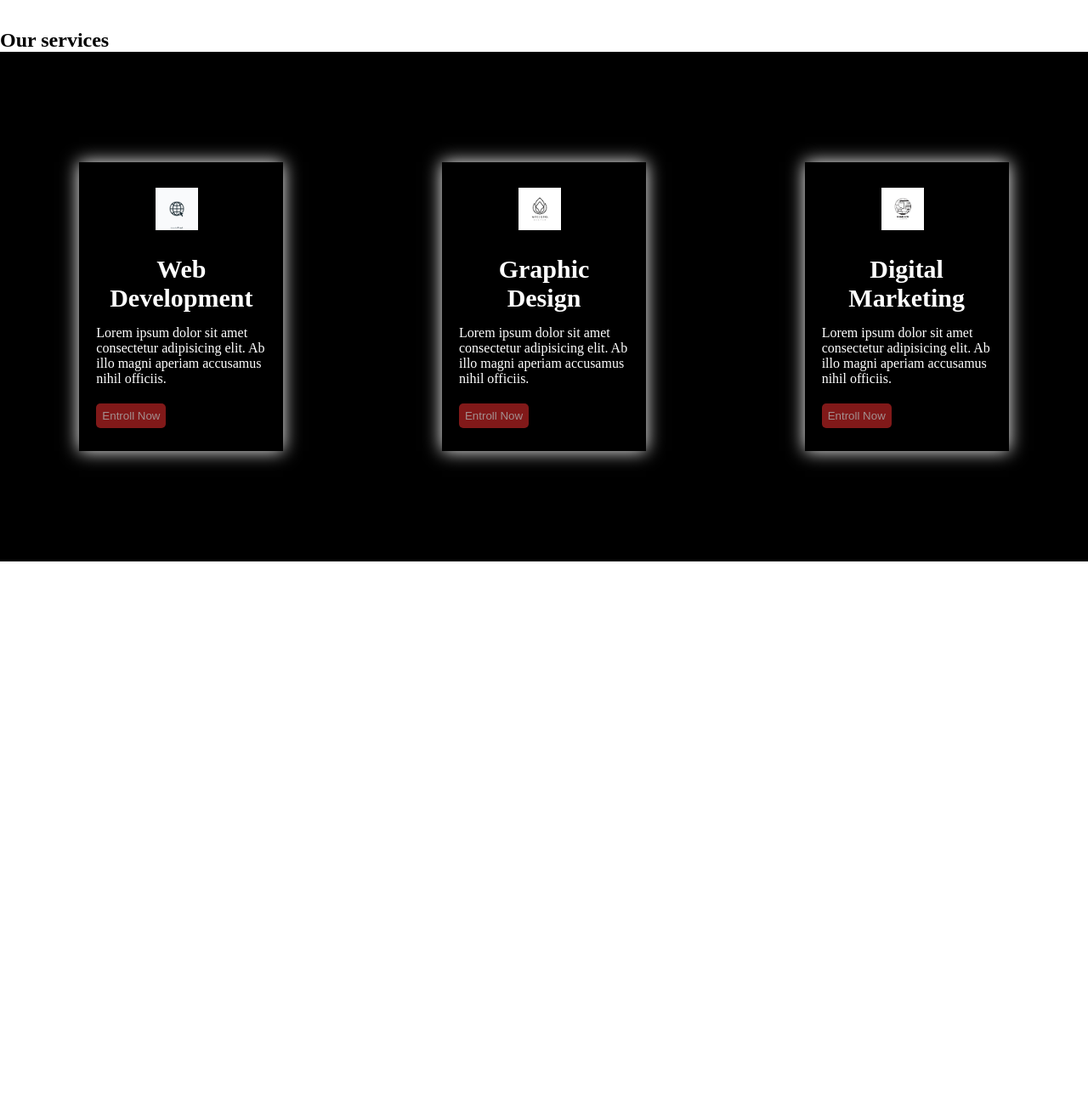
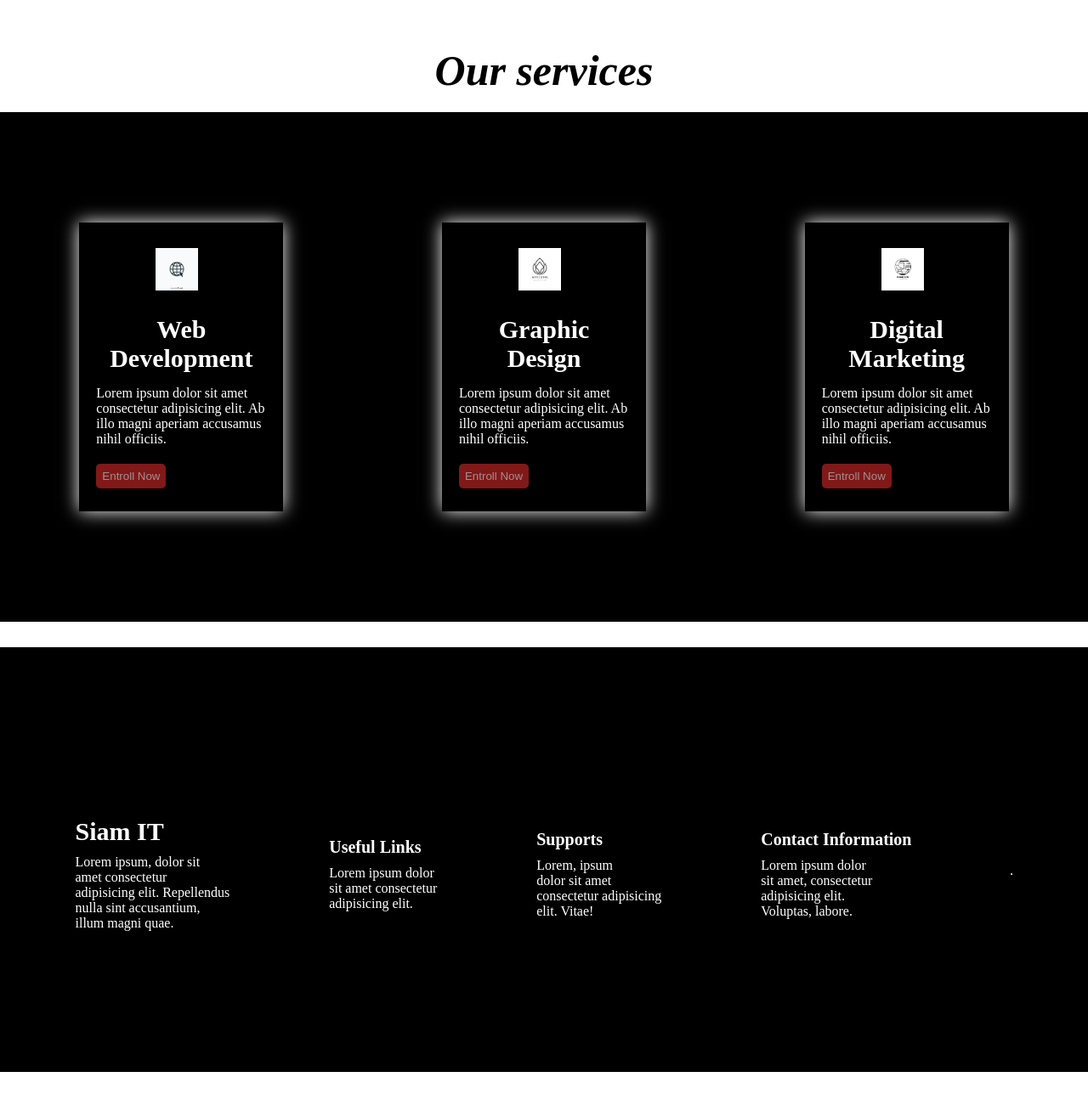
Before and after one commit to Thoryan009/Conceptusl-Session, a plain HTML site: page index.html in a window 1280 px wide. Shown: the part 1364-2672 px from the top of the page at 85% size. Before the commit the page ends 2025 px from the top, so only its background shows below. Drawn offline with Linux system fonts and the light colour scheme.

Commit message:
ek baki ache

```diff
--- a/index.html
+++ b/index.html
@@ -57,7 +57,7 @@
 
     <section >
 
-        <h2>Our services</h2>
+        <h2 class="services">Our services</h2>
         <div class="last">
 
         <div class="box">
@@ -84,6 +84,32 @@
     </div>
     </section>
   </main>
-   <footer></footer>
+   <footer>
+    <section class="lastsec">
+        <div class="footer">
+        <div>
+            <h3 class="h3">Siam IT</h3>
+            <p class="footdes"></p>Lorem ipsum, dolor sit <br> amet consectetur <br> adipisicing elit. Repellendus <br> nulla sint accusantium, <br> illum magni quae.</p>
+        </div>
+        <div>
+             <h5 class="foottxt"> Useful Links</h5>
+             <p class="footdes">Lorem ipsum dolor <br> sit amet consectetur <br> adipisicing elit.</p>
+    </div>
+        <div>
+            <h5 class="foottxt">Supports</h5>
+            <p class="footdes">Lorem, ipsum <br> dolor sit amet <br> consectetur adipisicing <br> elit. Vitae!</p>
+
+        </div>
+        <div>
+            <h5 class="foottxt">Contact Information</h5>
+            <p class="footdes">Lorem ipsum dolor <br> sit amet, consectetur <br> adipisicing elit. <br> Voluptas, labore.</p>
+        </div>
+
+
+        <hr>
+    </div>
+        <h6 class="copiright"> <small> Copiright 2002 Agency. All rights reserved</small>.</h6>
+    </section>
+   </footer>
 </body>
 </html>
--- a/style.css
+++ b/style.css
@@ -112,6 +112,14 @@
     text-align: center;
     padding: 15px 0px;
 }
+.services{
+    font-size: 50px;
+    font-weight: bold;
+    font-style: italic;
+    text-align: center;
+    margin: 20px;
+
+}
 .last{
     height: 600px;
     display: flex;
@@ -124,3 +132,32 @@
     text-align: center;
     justify-content: center;
 }
+
+
+.footer{
+   margin-top: 30px;
+   padding: 200px 30px;
+    display: flex;
+    justify-content: space-around;
+    align-items: center;
+
+}
+.lastsec{
+    margin-top: 20px;
+    color: white;
+   background-color: black;
+    height: 500px ;
+
+}
+.h3{
+    font-size: 30px;
+}
+.footdes{
+    padding-top: 10px;
+}
+h5{
+    font-size: 20px;
+}
+.copiright{
+    color: white;
+}
```
